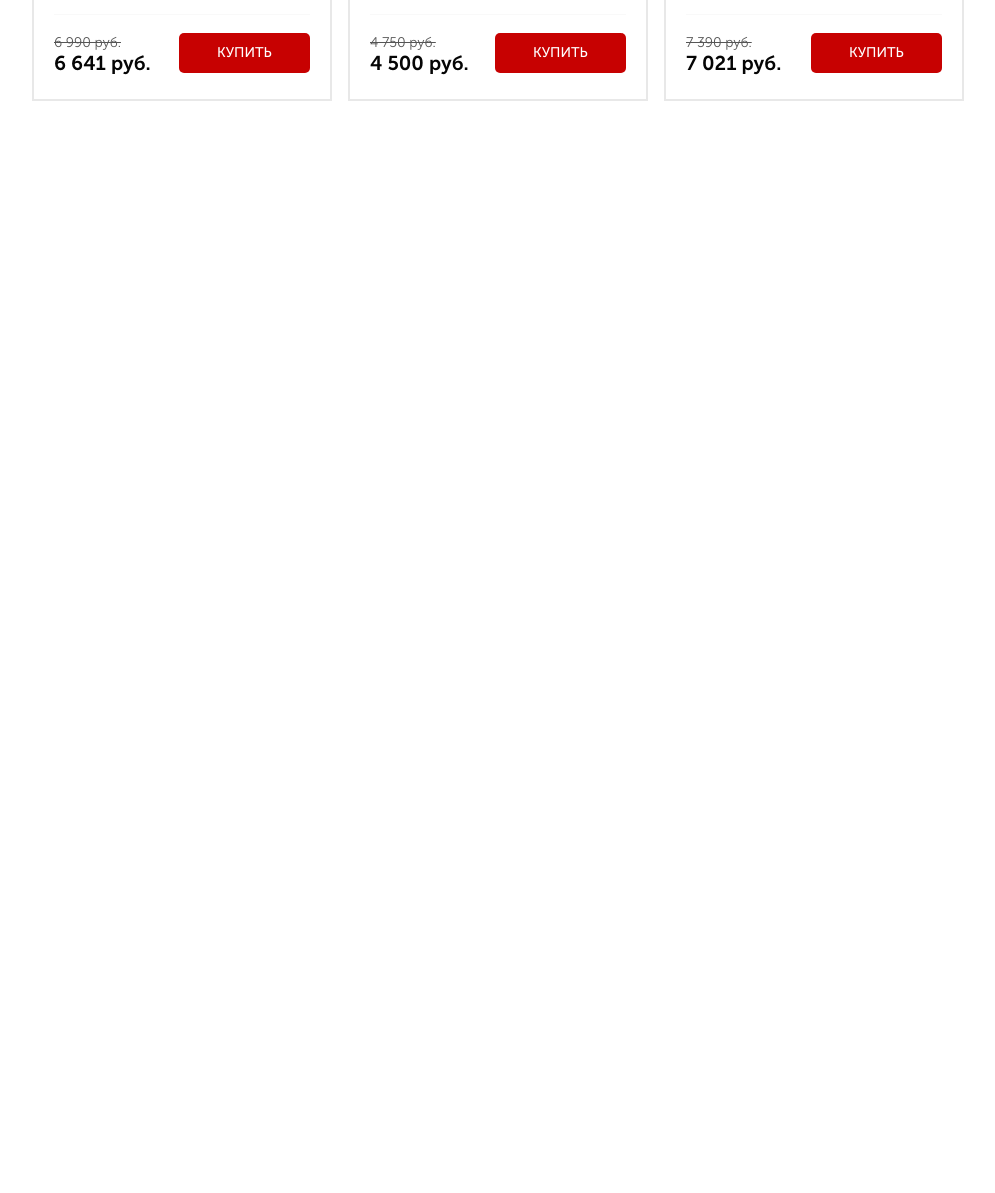
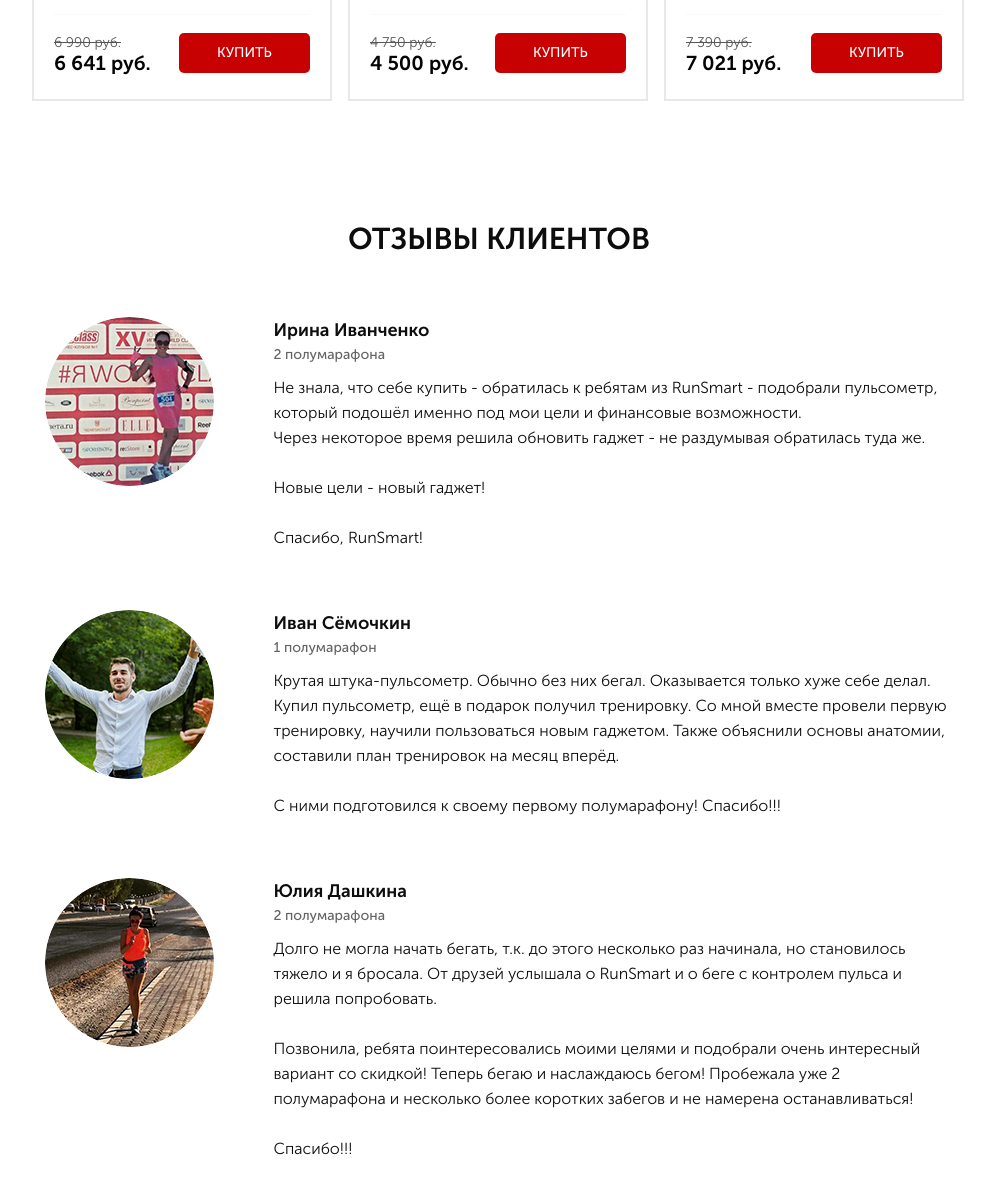
Before and after one commit to DvemerD/pulse-project, a website: page src/index.html in a window 1280 px wide. Shown: the part 3630-4823 px from the top of the page, without its empty margins (141-1136 px from the left). Before the commit the page ends 3851 px from the top, so only its background shows below. Drawn offline with nearby package versions, Linux system fonts and the light colour scheme.

Commit message:
add feed section

```diff
--- a/src/index.html
+++ b/src/index.html
@@ -432,6 +432,37 @@
         </div>
     </section>
 
+    <section class="feed">
+        <div class="container">
+            <h2 class="title">отзывы клиентов</h2>
+            <div class="feed__item">
+                <img src="img/feed_1.png" alt="Ирина Иванченко" class="feed__thumbnail">
+                <div class="feed__text">
+                    <div class="feed__name">Ирина Иванченко </div>
+                    <div class="feed__achievements">2 полумарафона</div>
+                    <div class="feed__descr">Не знала, что себе купить - обратилась к ребятам из RunSmart - подобрали пульсометр, который подошёл именно под мои цели и финансовые возможности. <br> Через некоторое время решила обновить гаджет - не раздумывая обратилась туда же. <br><br> Новые цели - новый гаджет!
+                    <br><br> Спасибо, RunSmart! </div>
+                </div>
+            </div>
+            <div class="feed__item">
+                <img src="img/feed_2.png" alt="Иван Сёмочкин" class="feed__thumbnail">
+                <div class="feed__text">
+                    <div class="feed__name">Иван Сёмочкин</div>
+                    <div class="feed__achievements">1 полумарафон</div>
+                    <div class="feed__descr">Крутая штука-пульсометр. Обычно без них бегал. Оказывается только хуже себе делал.   <br> Купил пульсометр, ещё в подарок получил тренировку. Со мной вместе провели первую тренировку, научили пользоваться новым гаджетом. Также объяснили основы анатомии, составили план тренировок на месяц вперёд. <br><br> С ними подготовился к своему первому полумарафону! Спасибо!!!</div>
+                </div>
+            </div>
+            <div class="feed__item">
+                <img src="img/feed_3.png" alt="Юлия Дашкина" class="feed__thumbnail">
+                <div class="feed__text">
+                    <div class="feed__name">Юлия Дашкина</div>
+                    <div class="feed__achievements">2 полумарафона</div>
+                    <div class="feed__descr">Долго не могла начать бегать, т.к. до этого несколько раз начинала, но становилось тяжело и я бросала. От друзей услышала о RunSmart и о беге с контролем пульса и решила попробовать. <br><br> Позвонила, ребята поинтересовались моими целями и подобрали очень интересный вариант со скидкой! Теперь бегаю и наслаждаюсь бегом! Пробежала уже 2 полумарафона и несколько более коротких забегов и не намерена останавливаться! <br><br> Спасибо!!!</div>
+                </div>
+            </div>
+        </div>
+    </section>
+
     <script src="https://ajax.googleapis.com/ajax/libs/jquery/1.12.4/jquery.min.js"></script>
     <script src="js/tiny-slider.min.js"></script>
     <script src="js/script.js"></script>
--- /dev/null
+++ b/src/sass/blocks/_feed.scss
@@ -0,0 +1,33 @@
+.feed {
+    padding: 0 0 60px;
+    &__item {
+        display: flex;
+        justify-content: center;
+        margin-top: 60px;
+    }
+    &__thumbnail {
+        width: 169px;
+        height: 169px;
+        margin-right: 60px;
+        border-radius: 100%;
+    }
+    &__text {
+        max-width: 680px;
+        color: #0d0d0d;
+    }
+    &__name {
+        font-weight: 700;
+        font-size: 18px;
+    }
+    &__achievements {
+        font-weight: 500;
+        font-size: 14px;
+        color: #646464;
+    }
+    &__descr {
+        font-weight: 300;
+        font-size: 16px;
+        line-height: 25px;
+        margin-top: 10px;
+    }
+}
--- a/src/sass/style.scss
+++ b/src/sass/style.scss
@@ -15,3 +15,4 @@
 @import 'blocks/forms';
 @import 'blocks/carousel';
 @import 'blocks/catalog';
+@import 'blocks/feed';
```
Also changed, not shown: src/css/style.min.css.
